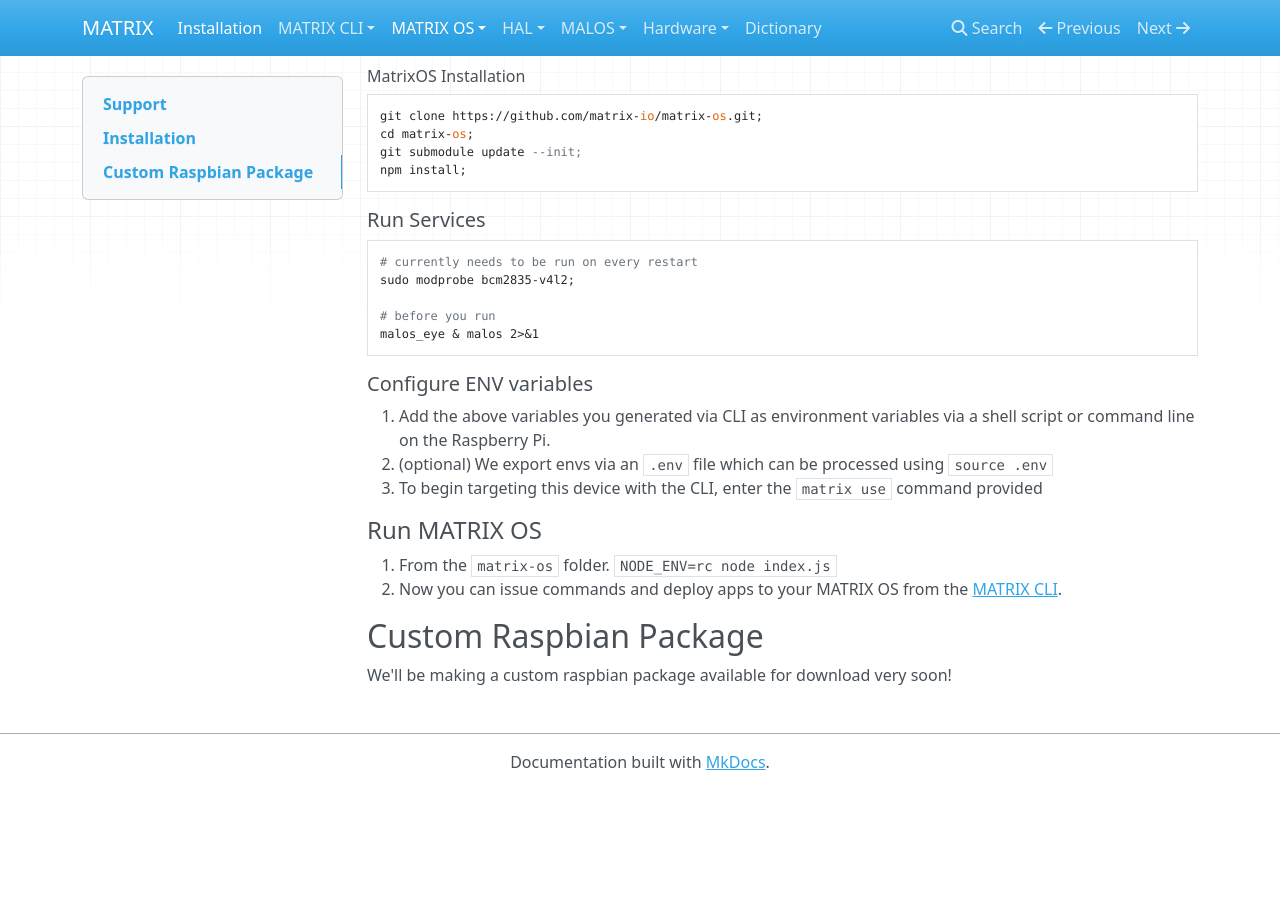
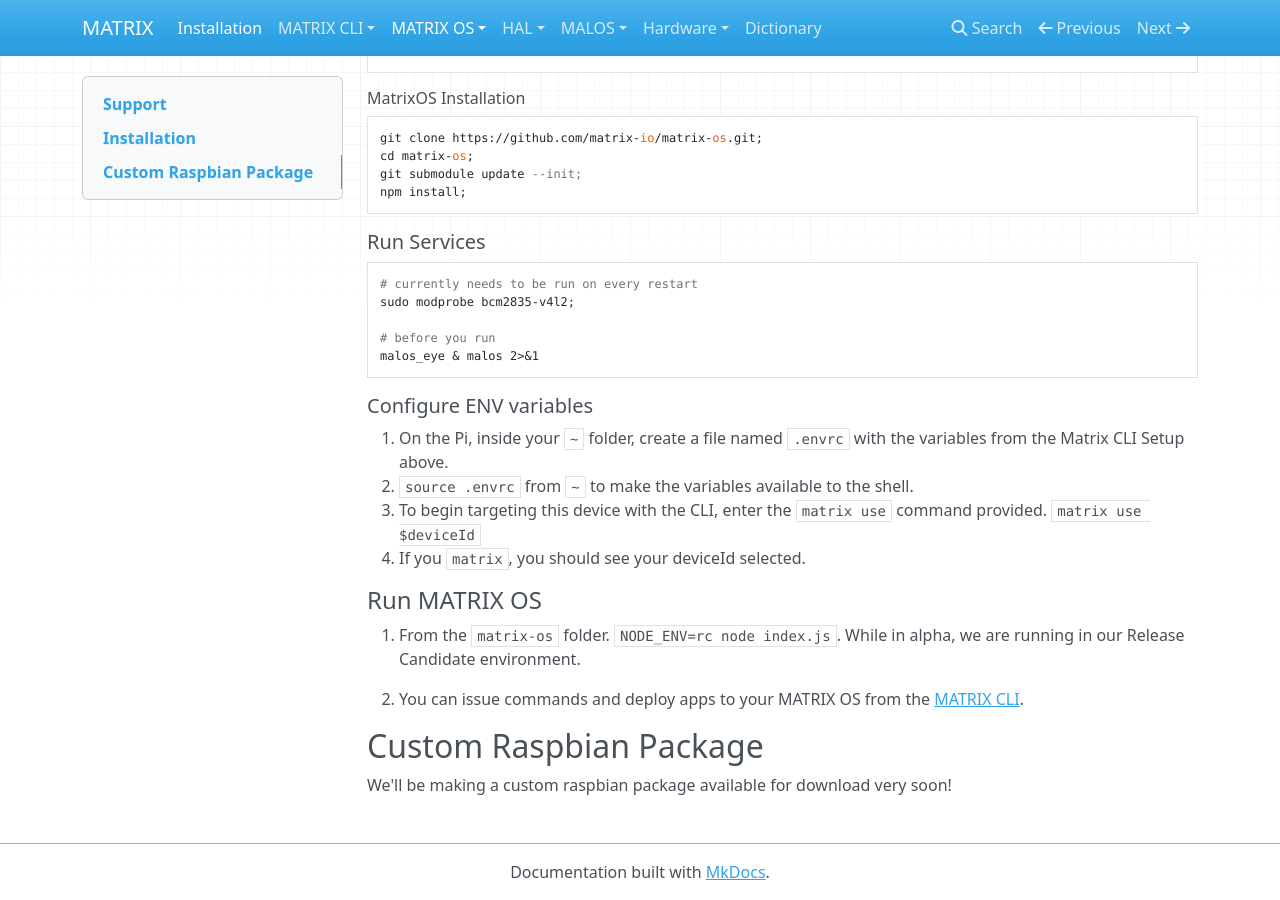
Before and after one commit to matrix-io/matrix-documentation, an MkDocs documentation site: the page built from docs/index.md, in a window 1280 px wide and 900 px high, scrolled down 1347 px. Built offline with MkDocs 1.6.1, drawn with Linux system fonts in a browser that asks for light colours; nearby versions of some CDN libraries; old or Windows-style settings are respelled for this version of MkDocs; before the commit the page ends 2137 px from its top, so only the background shows below that; some of the changed text lies outside the part shown.

Commit message:
Update page 1 of docs to make secret deploy clear, thanks @alfred

````diff
--- a/docs/index.md
+++ b/docs/index.md
@@ -14,11 +14,12 @@
 1. After a few moments you will be provided with a `MATRIX_DEVICE_ID` and `MATRIX_DEVICE_SECRET`.
 
 ```
-# example variables generated via registration, you'll get your own
-# save your variables for later, you'll need them
-MATRIX_DEVICE_ID=dc7a1a71be2d
-MATRIX_DEVICE_SECRET=08629018e9d793a7a10ea823ad15894da0c3616dec7aab85b4ecf1774505f0c665b29c660f06cd4f7e5544272b
+# example variables generated via registration, yours will be different
+export MATRIX_DEVICE_ID=dc7a1a71be2d
+export MATRIX_DEVICE_SECRET=08629018e9d77h15i5n0t4r3alz0f06cd4f7e5544272b
 ```
+
+Save these for the Configure ENV Variables step, near the end.
 
 #### Raspberry Pi Setup
 
@@ -82,15 +83,15 @@
 
 ##### Configure ENV variables
 
-1. Add the above variables you generated via CLI as environment variables via a shell script or command line on the Raspberry Pi.
-1. (optional) We export envs via an `.env` file which can be processed using `source .env`
-1. To begin targeting this device with the CLI, enter the `matrix use` command provided
+1. On the Pi, inside your `~` folder, create a file named `.envrc` with the variables from the Matrix CLI Setup above.
+1. `source .envrc` from `~` to make the variables available to the shell.
+1. To begin targeting this device with the CLI, enter the `matrix use` command provided. `matrix use $deviceId`
+1. If you `matrix`, you should see your deviceId selected.
 
 #### Run MATRIX OS
+1. From the `matrix-os` folder. `NODE_ENV=rc node index.js`. While in alpha, we are running in our Release Candidate environment.
 
-
-1. From the `matrix-os` folder. `NODE_ENV=rc node index.js`
-1. Now you can issue commands and deploy apps to your MATRIX OS from the [MATRIX CLI](CLI/overview.md).
+1. You can issue commands and deploy apps to your MATRIX OS from the [MATRIX CLI](CLI/overview.md).
 
 ## Custom Raspbian Package
 We'll be making a custom raspbian package available for download very soon!
````
